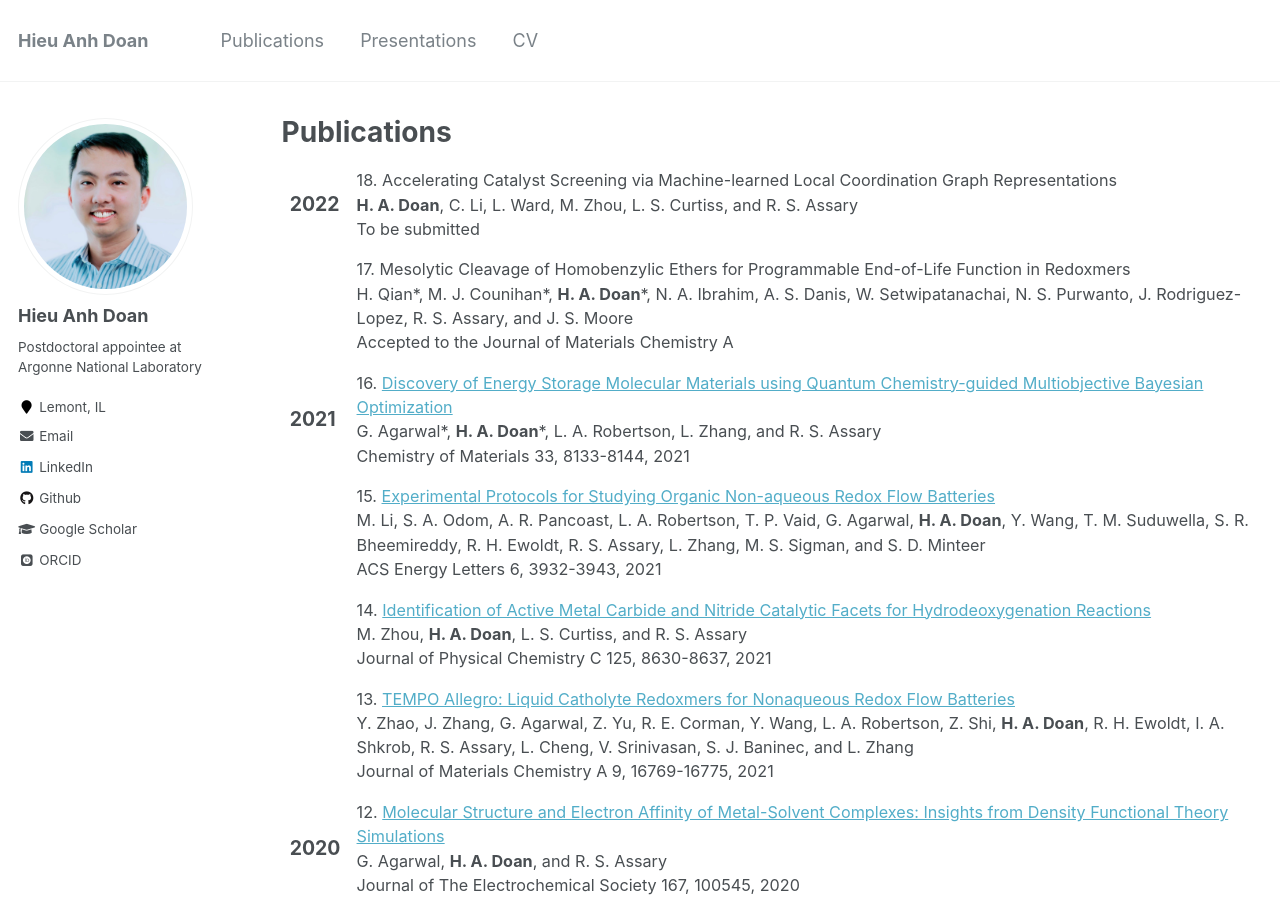
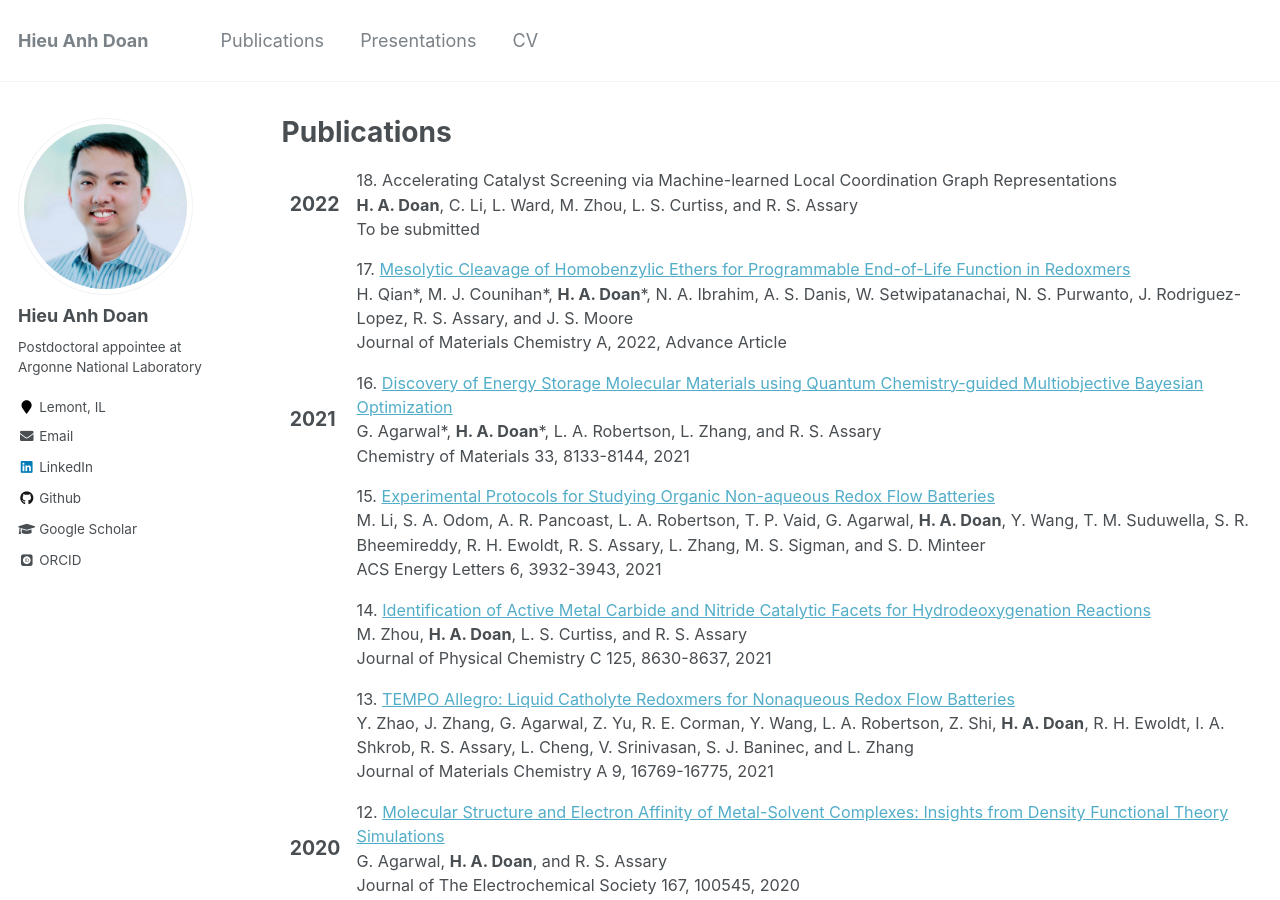
Before and after one commit to hieuadoan/hieuadoan.github.io, a Jekyll site: the page built from _pages/publications.html, in a window 1280 px wide and 900 px high. Built offline with Jekyll 4.4.1, drawn with Linux system fonts in a browser that asks for light colours; some web fonts are replaced.

Commit message:
update JMCA pub details

```diff
--- a/_pages/publications.html
+++ b/_pages/publications.html
@@ -42,13 +42,14 @@ author_profile: true
 		</td>
 	    <td class="publication">
 		  <span class="pubtitle">
-				17. Mesolytic Cleavage of Homobenzylic Ethers for Programmable End-of-Life Function in Redoxmers
+				17. <a href="https://pubs.rsc.org/en/Content/ArticleLanding/2022/TA/D1TA10291E"> Mesolytic Cleavage of Homobenzylic Ethers for
+					Programmable End-of-Life Function in Redoxmers </a>
 			</span><br />
 			<span class="authors">
 				H. Qian*, M. J. Counihan*, <b>H. A. Doan</b>*, N. A. Ibrahim, A. S. Danis,
 				W. Setwipatanachai, N. S. Purwanto, J. Rodriguez-Lopez, R. S. Assary, and J. S. Moore
 			</span><br />
-			<span class="venuetype"></span><span class="venue"> Accepted to the Journal of Materials Chemistry A</span>
+			<span class="venuetype"></span><span class="venue">Journal of Materials Chemistry A, 2022, Advance Article </span>
 			<br />
 			<span class="links">
 			</span>
```
